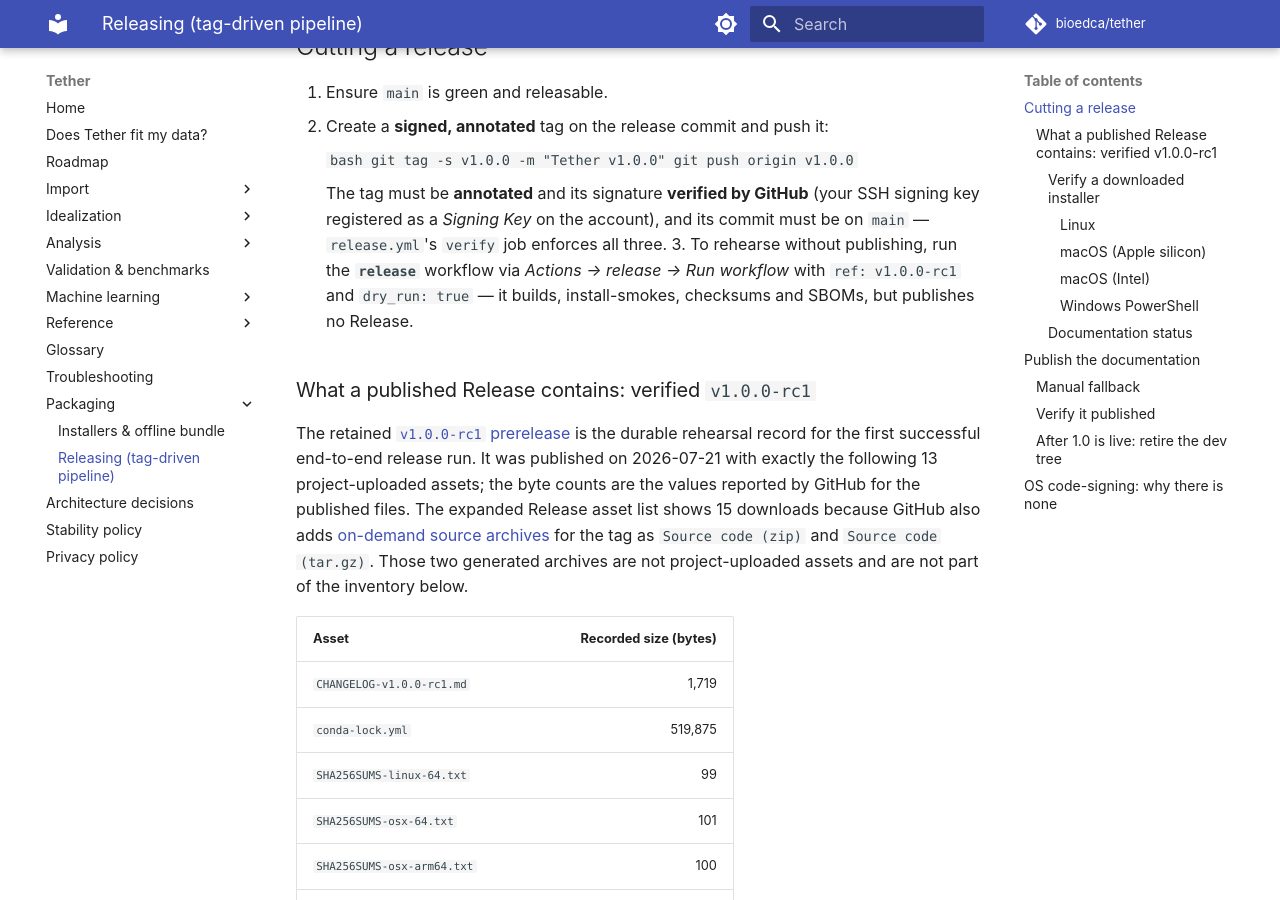
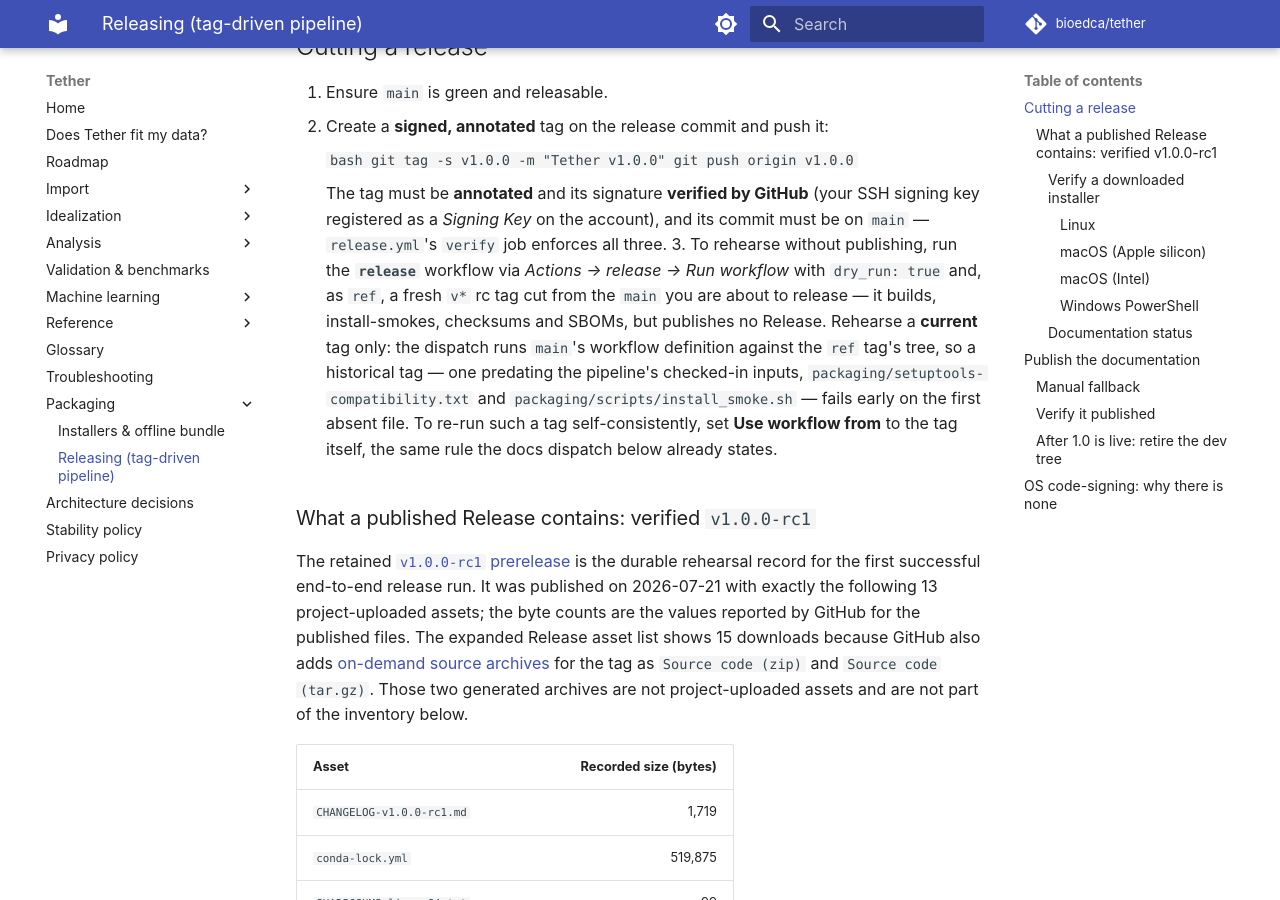
Before and after one commit to bioedca/tether, an MkDocs documentation site: the page built from docs/release.md, in a window 1280 px wide and 900 px high, scrolled down 811 px. Built offline with MkDocs 1.6.1 and Material for MkDocs 9.7.7, drawn with Linux system fonts in a browser that asks for light colours; comment, search, counter and statistics services are not loaded; the version menu is left out.

Commit message:
docs(release): rehearse with a current tag; historical trees predate pipeline inputs
Answers the Greptile P1 on PR #459: a workflow_dispatch dry-run runs main''s
workflow definition against the ref tag''s tree, so a tag predating the pipeline''s
checked-in inputs (packaging/setuptools-compatibility.txt since #218, and now
packaging/scripts/install_smoke.sh) fails early on the first absent file — a
pre-existing property of that mixed mode, not something the smoke step introduced;
the v1.0.0-rc1 tree already lacks setuptools-compatibility.txt, which main''s
build job reads three steps earlier. Step 3 now steers rehearsal to a fresh rc
tag cut from the main being released, and names the self-consistent way to re-run
a historical tag (Use workflow from: the tag itself), matching the docs-dispatch
rule already on the page. The smoke step itself stays unconditional by #217''s
acceptance criteria.

```diff
--- a/docs/release.md
+++ b/docs/release.md
@@ -43,8 +43,14 @@ release**, not the binaries, and it is unaffected by any of the above.
     signing key registered as a *Signing Key* on the account), and its commit must be on
     `main` — `release.yml`'s `verify` job enforces all three.
 3. To rehearse without publishing, run the **`release`** workflow via *Actions → release
-   → Run workflow* with `ref: v1.0.0-rc1` and `dry_run: true` — it builds, install-smokes,
-   checksums and SBOMs, but publishes no Release.
+   → Run workflow* with `dry_run: true` and, as `ref`, a fresh `v*` rc tag cut from the
+   `main` you are about to release — it builds, install-smokes, checksums and SBOMs, but
+   publishes no Release. Rehearse a **current** tag only: the dispatch runs `main`'s
+   workflow definition against the `ref` tag's tree, so a historical tag — one predating
+   the pipeline's checked-in inputs, `packaging/setuptools-compatibility.txt` and
+   `packaging/scripts/install_smoke.sh` — fails early on the first absent file. To re-run
+   such a tag self-consistently, set **Use workflow from** to the tag itself, the same
+   rule the docs dispatch below already states.
 
 ### What a published Release contains: verified `v1.0.0-rc1`
 
```
